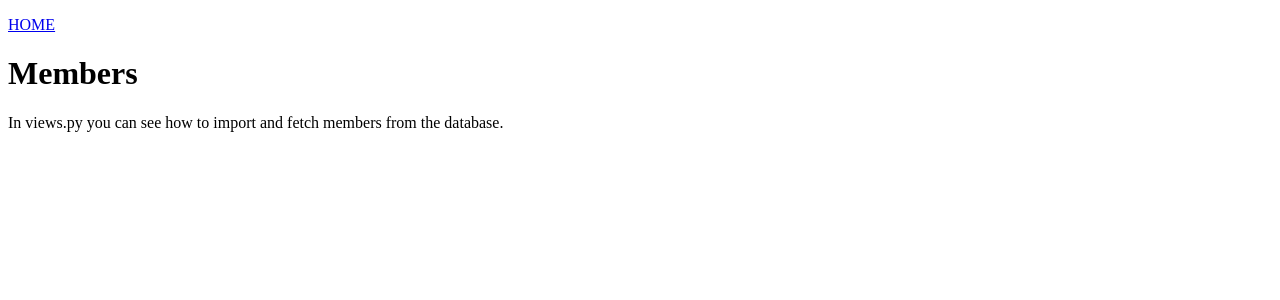
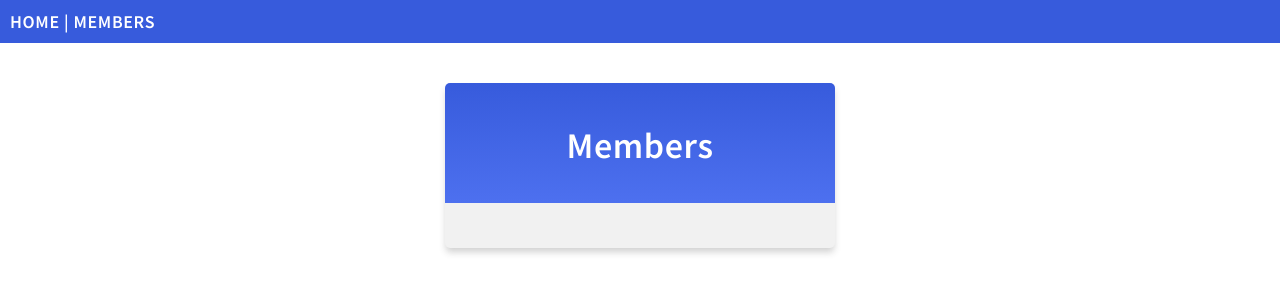
Before and after one commit to nekoduykod/website_minigame, a Django app: page /members/ in a window 1280 px wide. Shown: the top 300 px of the page. Run offline with Django 5.2, Linux system fonts and the light colour scheme.

Commit message:
improvements

```diff
--- a/members/templates/all_members.html
+++ b/members/templates/all_members.html
@@ -1,18 +1,17 @@
 {% extends "master.html" %}
 
-{% block title %}List of users{% endblock %}
+{% block title %}
+  List of all users
+{% endblock %}
+
 
 {% block content %}
-
-   <p><a href="/">HOME</a></p>
-
-   <h1>Members</h1>
-
-   <ul>
-     {% for x in mymembers %}
-       <li><a href="details/{{ x.id }}">{{ x.firstname }} {{ x.lastname }}</a></li>
-     {% endfor %}
-   </ul>
-
-   <p>In views.py you can see how to import and fetch members from the database.</p>
+  <div class="mycard">
+    <h1>Members</h1>
+    <ul>
+      {% for x in mymembers %}
+        <li onclick="window.location = 'details/{{ x.slug }}'">{{ x.firstname }} {{ x.lastname }}</li>
+      {% endfor %}
+    </ul>
+  </div>
 {% endblock %}
--- a/members/templates/master.html
+++ b/members/templates/master.html
@@ -1,9 +1,16 @@
+{% load static %}
 <!DOCTYPE html>
 <html>
 <head>
+  <link rel="stylesheet" href="{% static 'styles.css' %}">
   <title>{% block title %}{% endblock %}</title>
 </head>
 <body>
+
+<div class="topnav">
+  <a href="/">HOME</a> |
+  <a href="/members">MEMBERS</a>
+</div>
 
 {% block content %}
 {% endblock %}
--- a/members/templates/template.html
+++ b/members/templates/template.html
@@ -1,5 +1,7 @@
+{% load static %}
 <!DOCTYPE html>
 <html>
+  <link rel="stylesheet" href="{% static 'styles.css' %}">
 <body>
 
 <ul>
--- /dev/null
+++ b/static/images/styles.css
@@ -0,0 +1,63 @@
+@import url('https://fonts.googleapis.com/css2?family=Source+Sans+Pro:wght@400;600&display=swap');
+body {
+  margin:0;
+  font: 600 18px 'Source Sans Pro', sans-serif;
+  letter-spacing: 0.64px;
+  color: #585d74;
+}
+.topnav {
+  background-color:#375BDC;
+  color:#ffffff;
+  padding:10px;
+}
+.topnav a:link, .topnav a:visited {
+  text-decoration: none;
+  color: #ffffff;
+}
+.topnav a:hover, .topnav a:active {
+  text-decoration: underline;
+}
+.mycard {
+  background-color: #f1f1f1;
+  background-image: linear-gradient(to bottom, #375BDC, #4D70EF);
+  background-size: 100% 120px;
+  background-repeat: no-repeat;
+  margin: 40px auto;
+  width: 350px;
+  border-radius: 5px;
+  box-shadow: 0 5px 7px -1px rgba(51, 51, 51, 0.23);
+  padding: 20px;
+}
+.mycard h1 {
+  text-align: center;
+  color:#ffffff;
+  margin:20px 0 60px 0;
+}
+ul {
+  list-style-type: none;
+  padding: 0;
+  margin: 0;
+}
+li {
+  background-color: #ffffff;
+  background-image: linear-gradient(to right, #375BDC, #4D70EF);
+  background-size: 50px 60px;
+  background-repeat: no-repeat;
+  cursor: pointer;
+  transition: transform .25s;
+  border-radius: 5px;
+  box-shadow: 0 5px 7px -1px rgba(51, 51, 51, 0.23);
+  padding: 15px;
+  padding-left: 70px;
+  margin-top: 5px;
+}
+li:hover {
+  transform: scale(1.1);
+}
+a:link, a:visited {
+  color: #375BDC;
+}
+.main, .main h1 {
+  text-align:center;
+  color:#375BDC;
+}
```
Also changed, not shown: members/templates/details.html (+5 -7 lines), members/templates/main.html (+6 -5 lines).
